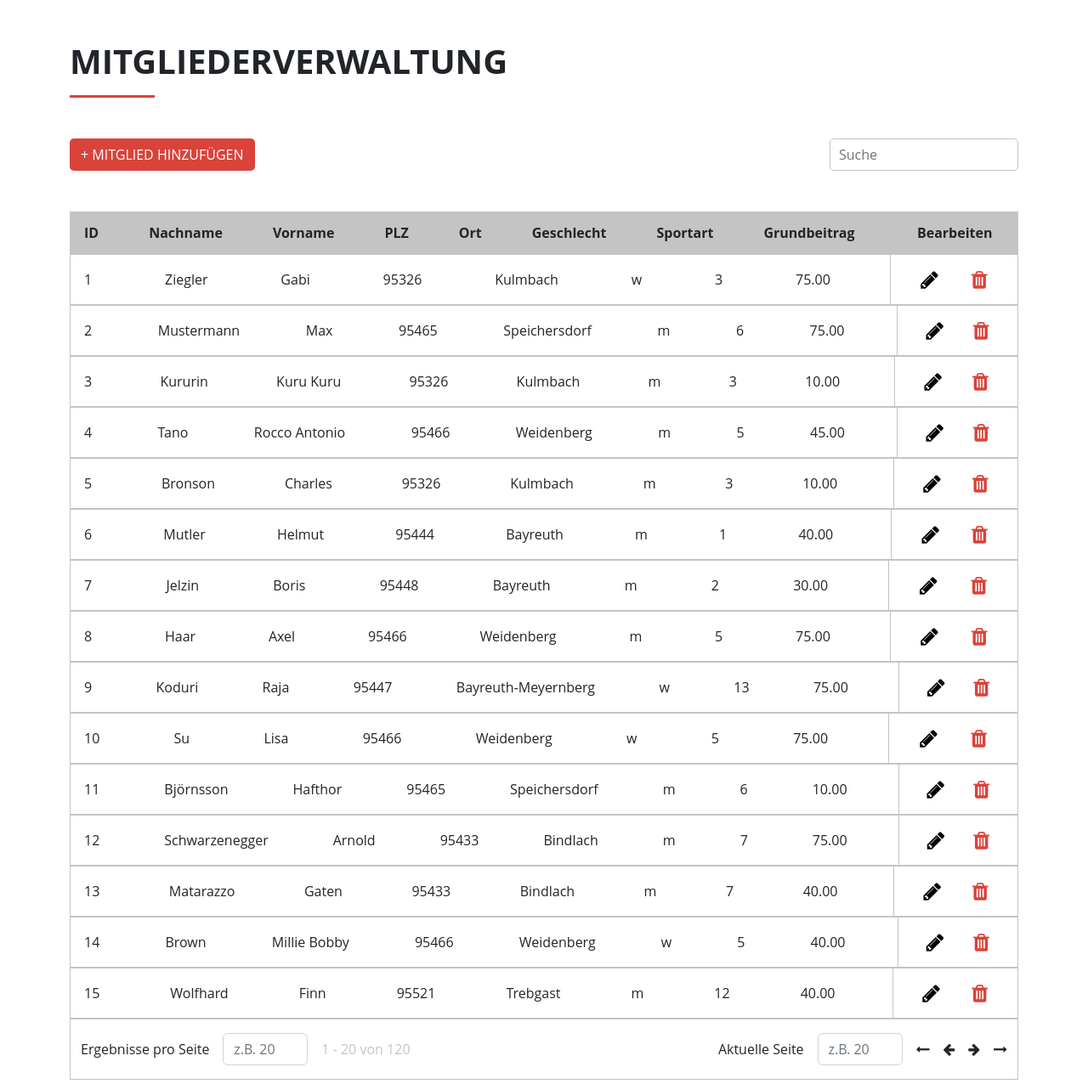
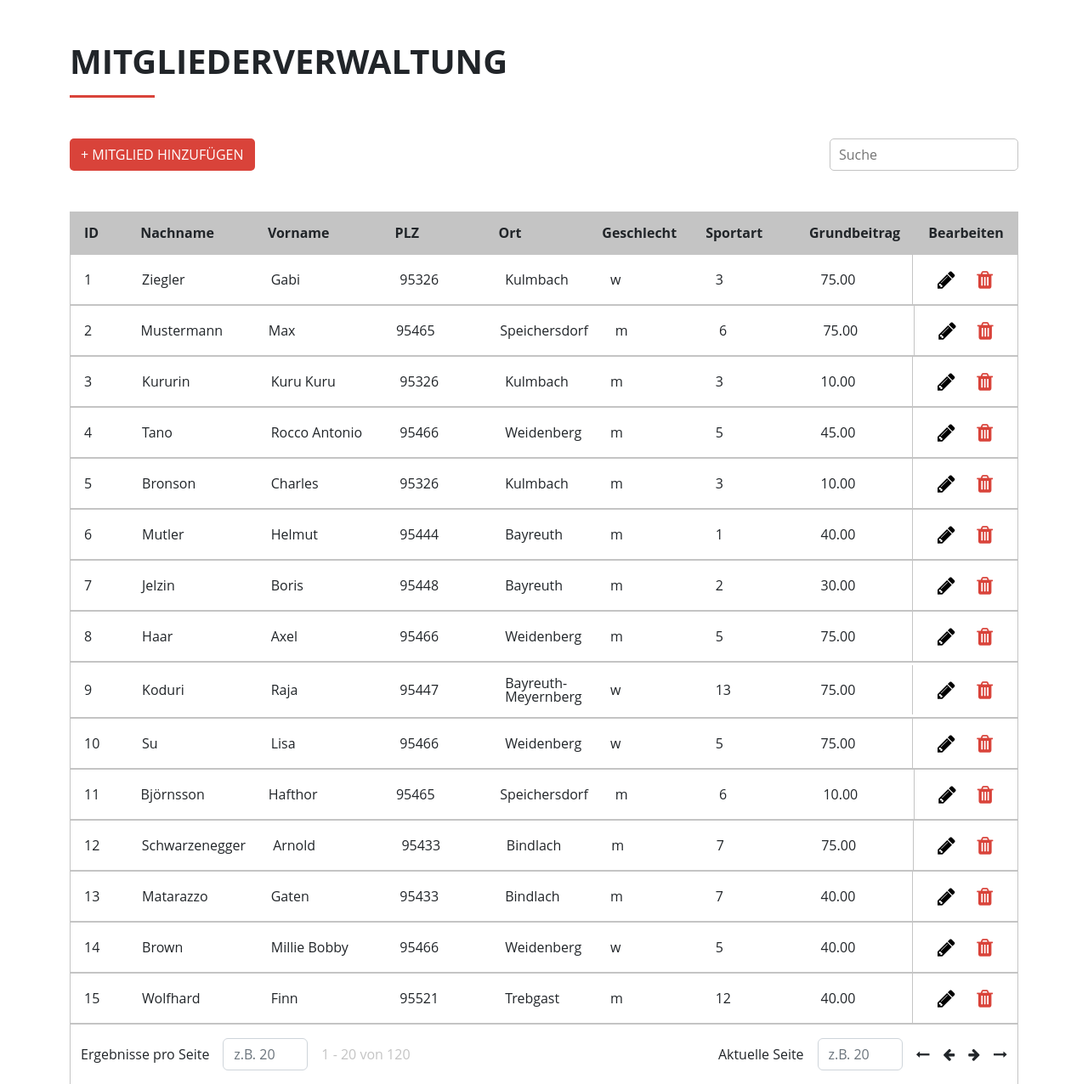
Before and after one commit to Skalrayi/sportverein, a PHP site: template www/php/pages/list.php in a window 1280 px wide. Shown: the part 48-1324 px from the top of the page at 85% size. Run offline with PHP 8.4, Linux system fonts and the light colour scheme; the template is opened without the code that fills it, so the values that code supplies are empty; a user stored in the database is signed in; data comes from the database, SQL or seed files in the repository.

Commit message:
[TASK] edit index.css

```diff
--- a/www/css/index.css
+++ b/www/css/index.css
@@ -159,10 +159,23 @@ form.search input {
     display: flex;
 }
 
-@media (min-width: 768px) {
+@media (min-width: 576px) {
     .list-row .col,
     .list-row .col.edit {
-        flex-basis: content;
+        flex-basis: 20%;
+    }
+}
+@media (min-width: 1200px) {
+    .list-row .col,
+    .list-row .col.edit {
+        flex-basis: 10%;
+    }
+    .list-row .id {
+        flex-basis: 5%;
+    }
+    .list-row .forename,
+    .list-row .surname {
+        flex-basis: 12.5%;
     }
 }
 
```
